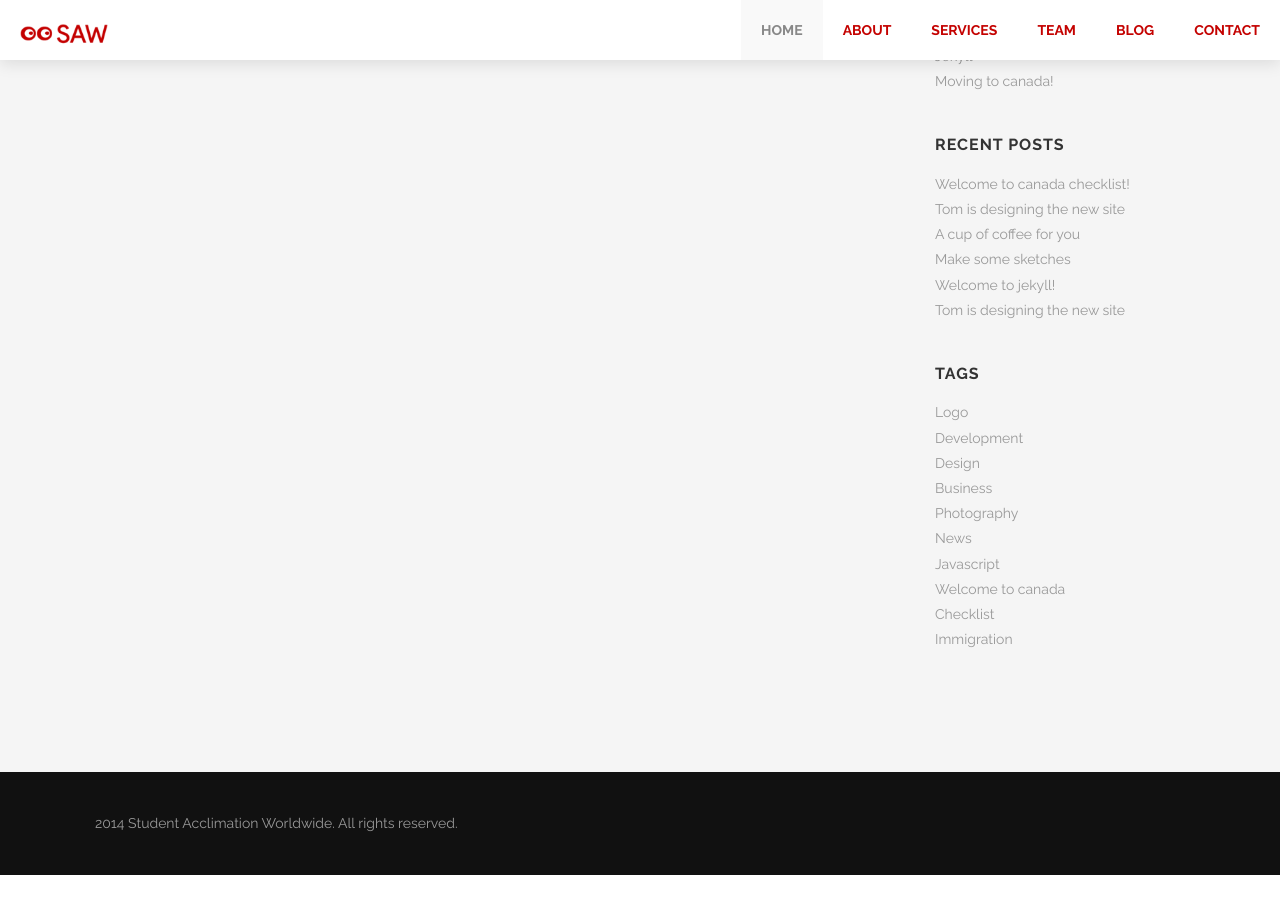
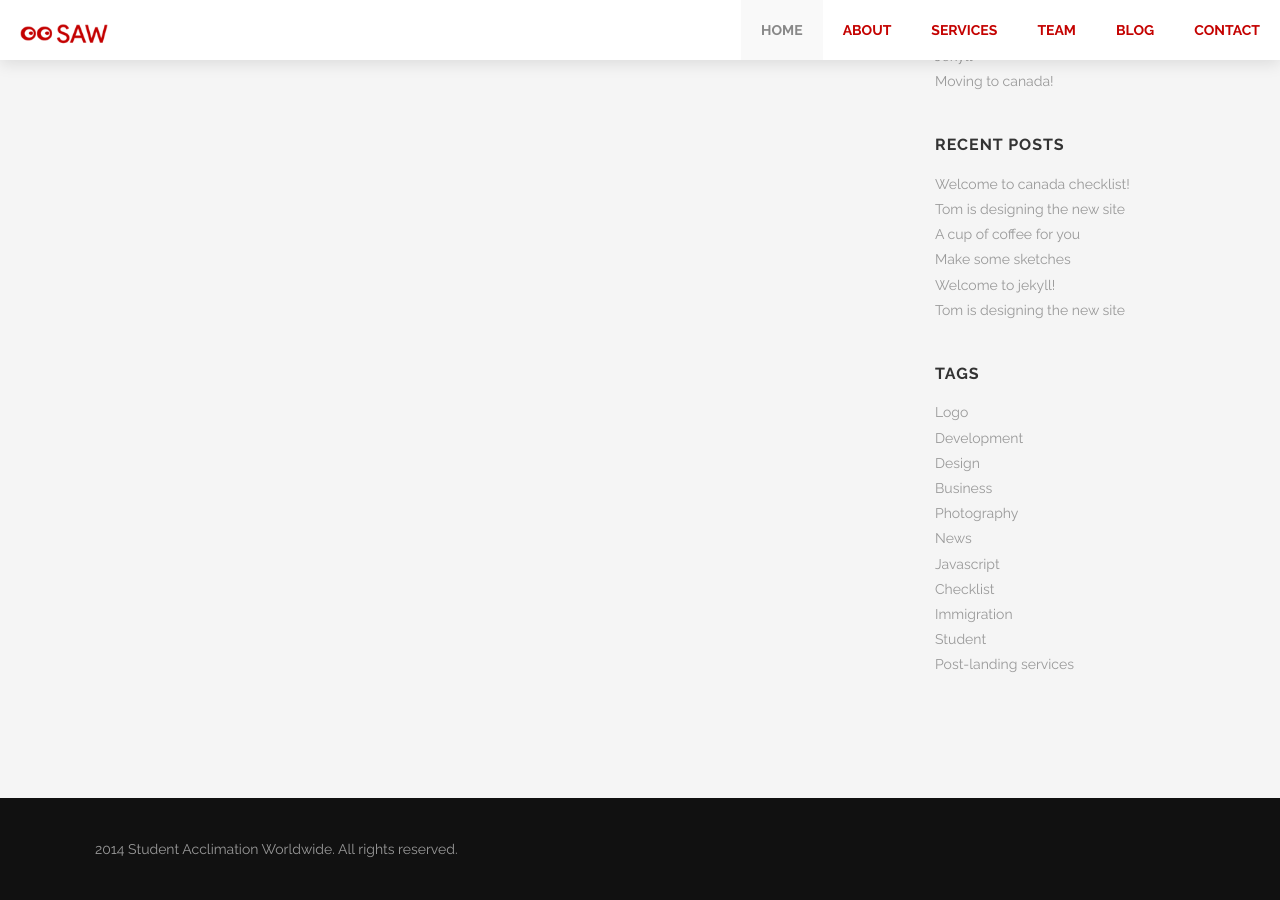
Before and after one commit to prabhav/saw, a Jekyll site: the page built from blog/index.html, in a window 1280 px wide and 900 px high, scrolled down 654 px. Built offline with Jekyll 4.4.1, drawn with Linux system fonts in a browser that asks for light colours; before the commit the page ends 1529 px from its top, so only the background shows below that.

Commit message:
Updated Welcome To Canada Checklist

```diff
--- a/_posts/2019-05-08-welcome-to-canada-checklist.markdown
+++ b/_posts/2019-05-08-welcome-to-canada-checklist.markdown
@@ -4,9 +4,10 @@ date: 2019-05-08 18:46:00 Z
 categories:
 - Moving to Canada!
 tags:
-- Welcome to Canada
 - Checklist
 - Immigration
+- Student
+- Post-landing Services
 Field name:
 ---
 
```
